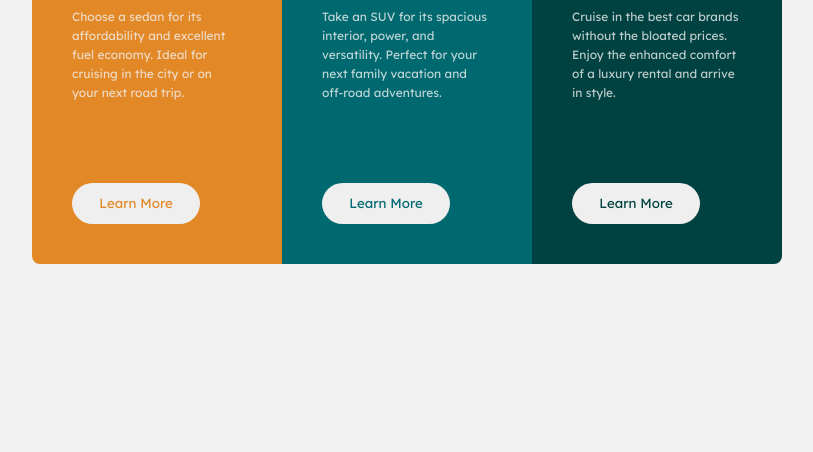
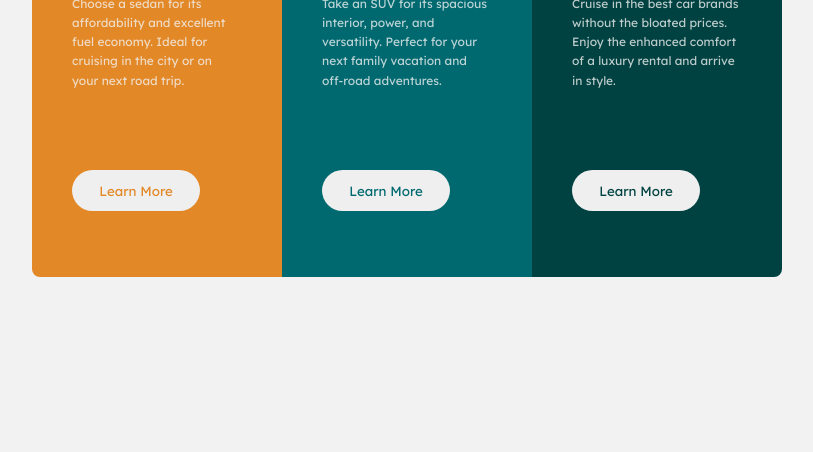
Before and after one commit to geekSamarth/column-preview-card-component, a plain HTML site: page index.html in a window 1280 px wide. Shown: the part 348-800 px from the top of the page, without its empty margins (233-1046 px from the left). Drawn offline with Linux system fonts and the light colour scheme.

Commit message:
minor fixes

```diff
--- a/style.css
+++ b/style.css
@@ -19,7 +19,8 @@ body{
     background-color: var(--very-light-gray);
 }
 .wrapper{
-    width: 750px;
+    max-width: 750px;
+    min-height: 450px;
     display: grid;
     grid-template-columns: repeat(3,1fr);
 }
@@ -75,15 +76,15 @@ body{
 }
 /* applying active states to the buttons of the preview card component */
 
-/* .card button:hover{
+.card button:hover{
     border: 2px solid var(--very-light-gray);
     background-color: transparent;
     color: var(--very-light-gray);
-} */
+}
 
 /* applying responsiveness to the perview card component */
 
-@media screen and (max-width:450px) {
+@media screen and (max-width:550px) {
     .wrapper{
         margin: 3rem 0;
         width: 80%;
```
